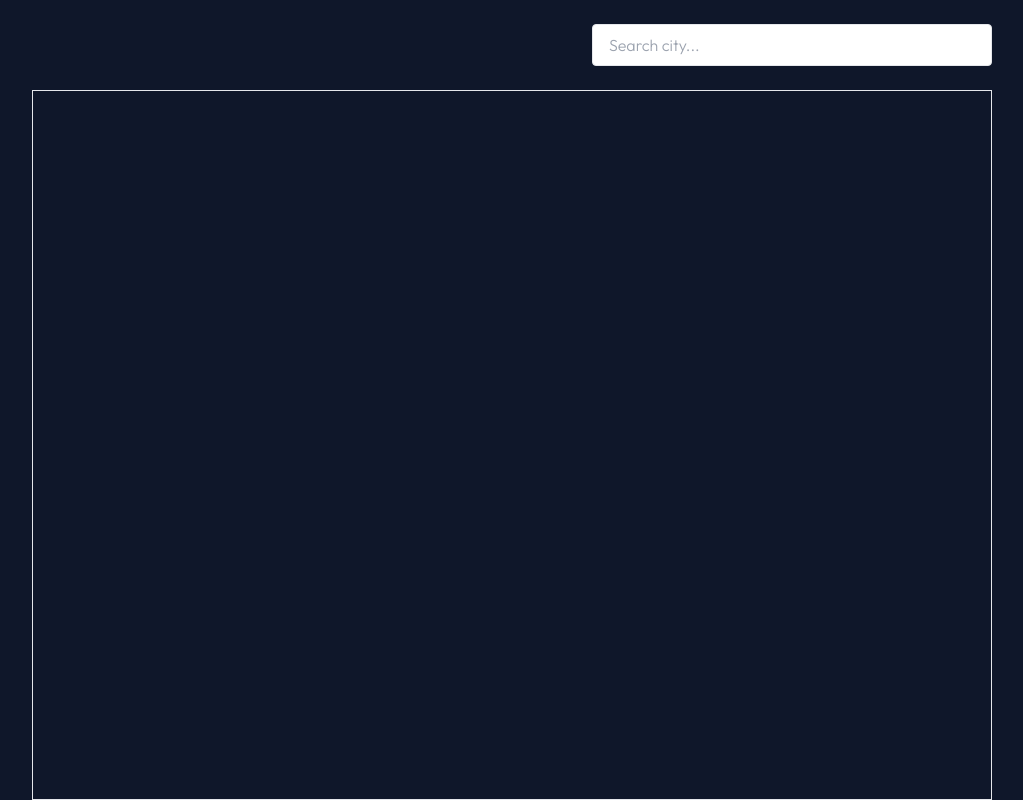
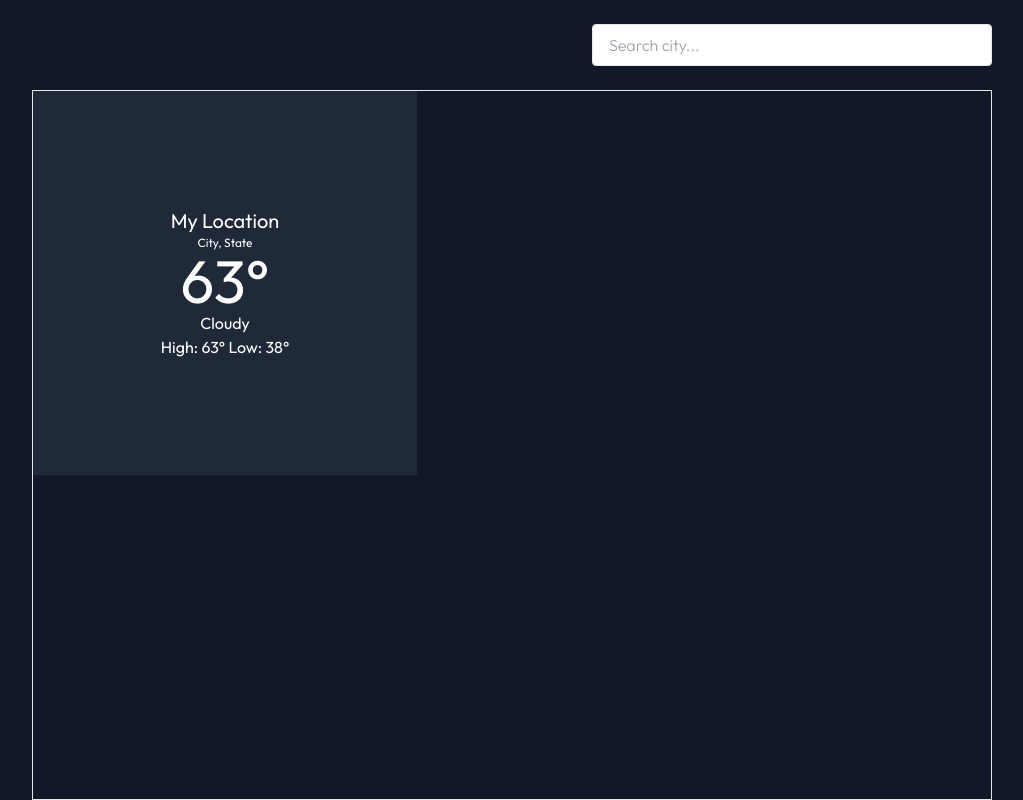
Before and after one commit to deniselupe/weather-app, a Next.js app: page /frontend/ in a window 1280 px wide. Shown: the whole page, without its empty margins (128-1151 px from the left). Built offline with nearby package versions, Linux system fonts and the light colour scheme; no server answers.

Commit message:
:construction: introduce main weather data widget

```diff
--- a/src/app/page.tsx
+++ b/src/app/page.tsx
@@ -1,11 +1,14 @@
 import Header from "@/components/header";
+import MainWeatherWidget from "@/components/widgets/main-data";
 
 export default function Home() {
   return (
-    <div className="h-screen flex flex-col bg-slate-900">
+    <div className="h-screen flex flex-col bg-gray-900">
       <Header />
       <div className="w-5/6 md:w-3/4 mx-auto flex-1 border">
-        <div id="current"></div>
+        <div id="current">
+          <MainWeatherWidget />
+        </div>
         <div id="forecast"></div>
       </div>
     </div>
--- /dev/null
+++ b/src/components/widgets/main-data.tsx
@@ -0,0 +1,13 @@
+"use client";
+
+export default function MainWeatherWidget() {
+    return (
+        <div className="md:w-96 md:h-96 mb-2 bg-gray-800 text-white flex flex-col items-center justify-center">
+            <h2 className="text-xl">My Location</h2>
+            <p className="text-xs">City, State</p>
+            <h1 className="text-6xl">63°</h1>
+            <p>Cloudy</p>
+            <p>High: 63° Low: 38°</p>
+        </div>
+    );
+}
```
